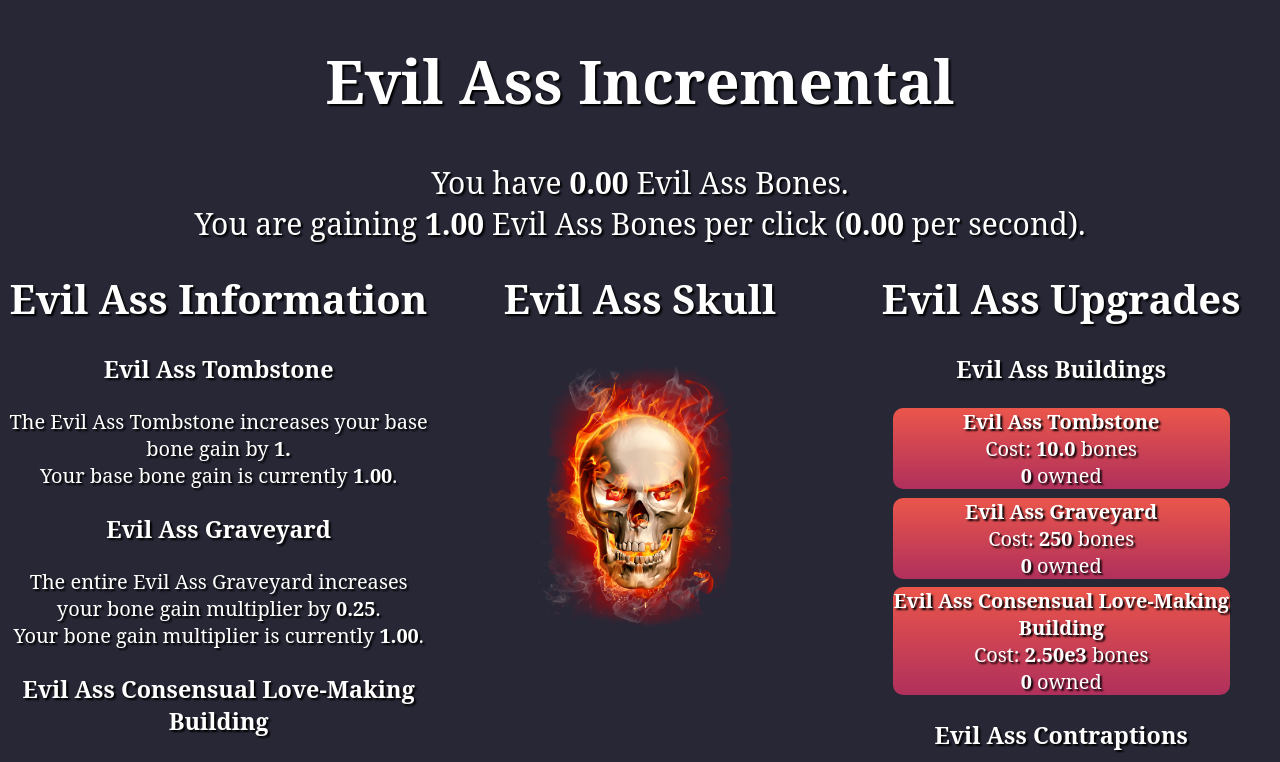
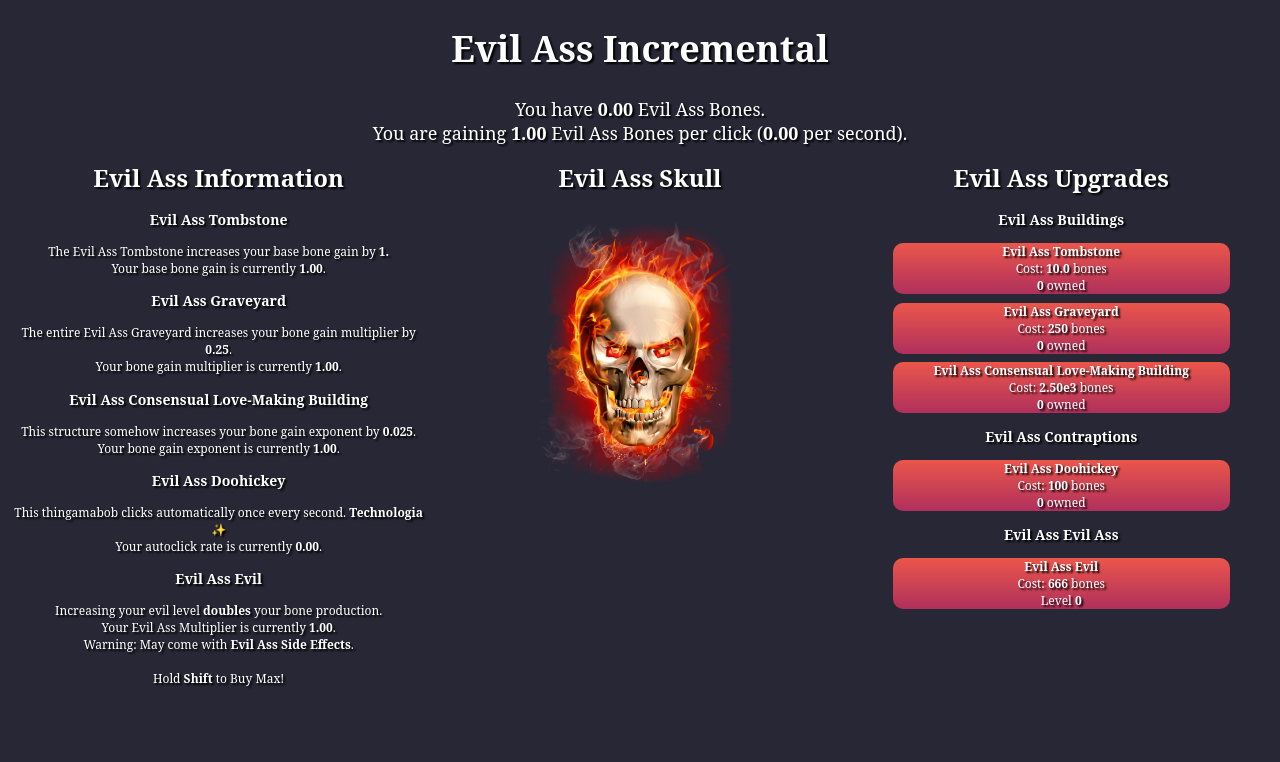
Before and after one commit to voxelbugged/Evil-Ass-Incremental, a plain HTML site: page index.html in a window 1280 px wide. Shown: the top 762 px of the page. Drawn offline with Linux system fonts and the light colour scheme; a web font is replaced by a local one.

Commit message:
screen fix

```diff
--- a/style.css
+++ b/style.css
@@ -14,7 +14,7 @@ body
     text-shadow:2px 2px 2px black;
     background:linear-gradient(#272736ff, #272736ff)/*, url(img/evil_background.jpg)*/;
     background-size:cover;
-    font-size:125%;
+    font-size:1.5vh;
     color:white;
     font-family:'Noto Serif';
 }
@@ -28,7 +28,7 @@ h1
 }
 #good-logo
 {
-    font-size:300%;
+    font-size:4.5vh;
 }
 #clickable
 {
@@ -45,7 +45,7 @@ h1
 }
 #bone-info
 {
-    font-size:150%;
+    font-size:2.25vh;
 }
 .container
 {
```
